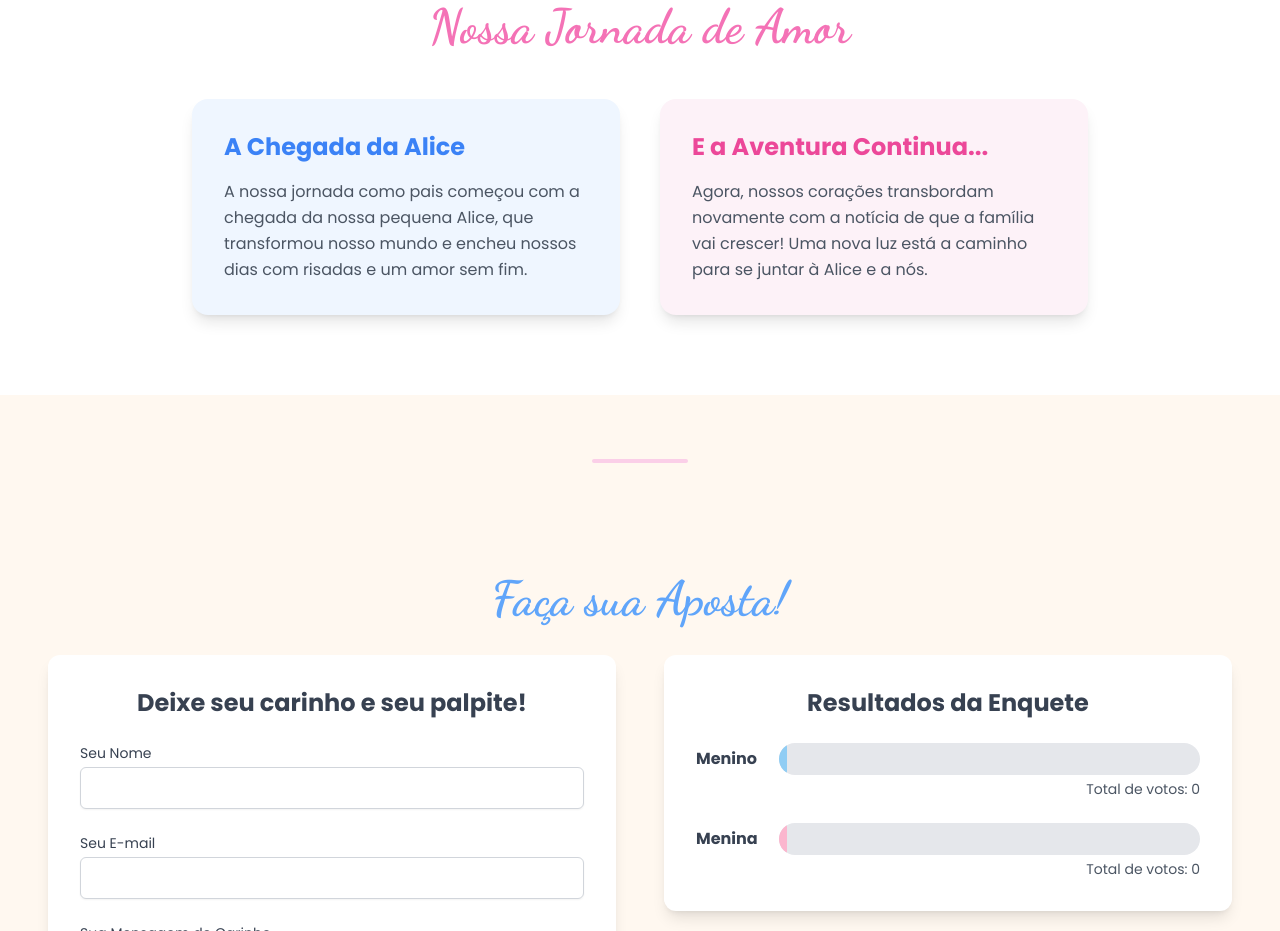
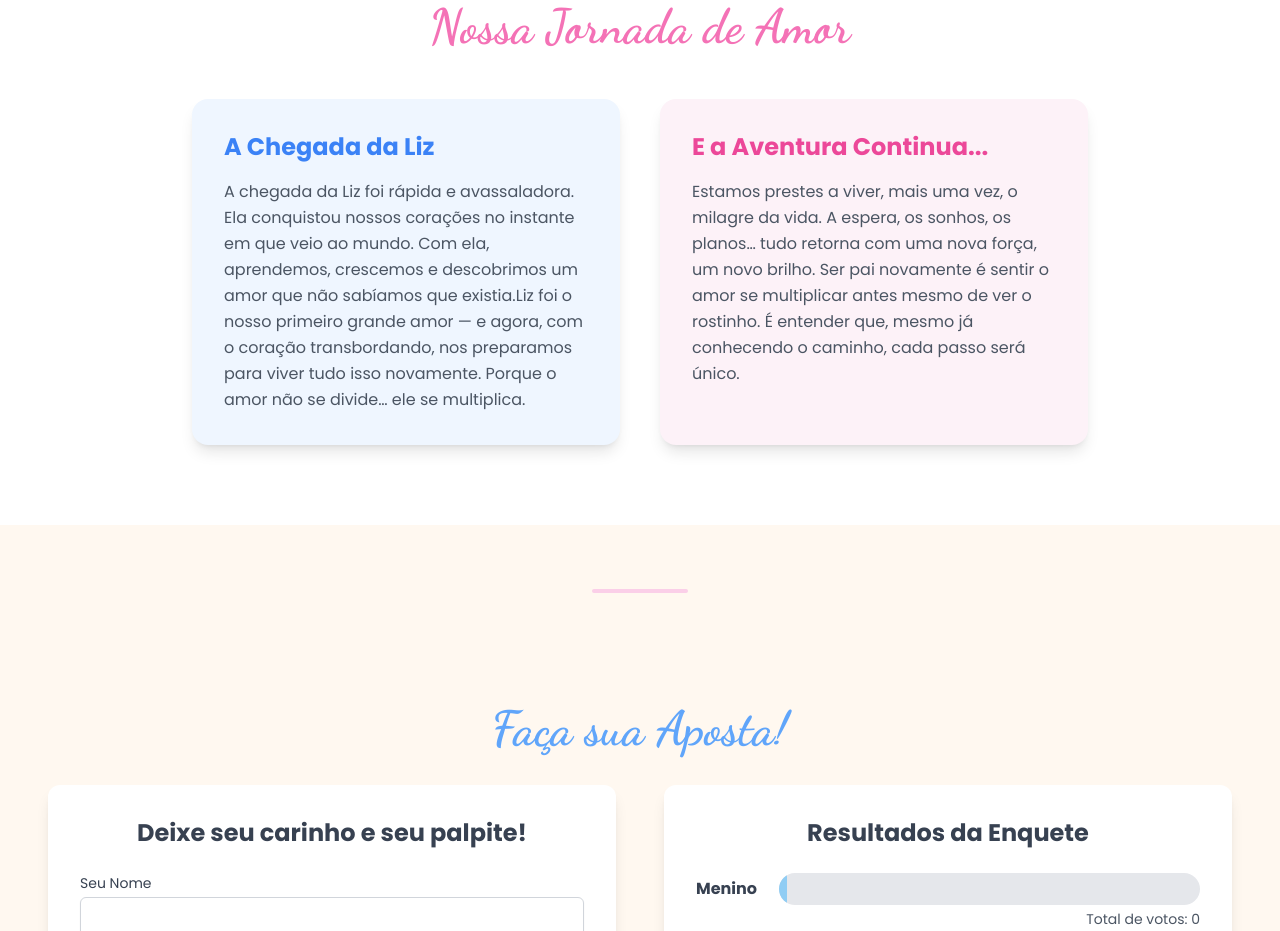
Before and after one commit to higorsf/charevelacao, a website: page public/index.html in a window 1280 px wide. Shown: the part 877-1808 px from the top of the page. Drawn offline with nearby package versions, Linux system fonts and the light colour scheme; no server answers.

Commit message:
feat: atualizando textos

```diff
--- a/public/index.html
+++ b/public/index.html
@@ -51,8 +51,8 @@
             <div class="max-w-4xl mx-auto text-center">
                 <h2 class="font-dancing text-5xl text-pink-400 mb-12">Nossa Jornada de Amor</h2>
                 <div class="grid md:grid-cols-2 gap-10 text-left">
-                    <div class="bg-blue-50 p-8 rounded-2xl shadow-lg"><h3 class="text-2xl font-bold text-blue-500 mb-4">A Chegada da Alice</h3><p class="text-gray-600 leading-relaxed">A nossa jornada como pais começou com a chegada da nossa pequena Alice, que transformou nosso mundo e encheu nossos dias com risadas e um amor sem fim.</p></div>
-                    <div class="bg-pink-50 p-8 rounded-2xl shadow-lg"><h3 class="text-2xl font-bold text-pink-500 mb-4">E a Aventura Continua...</h3><p class="text-gray-600 leading-relaxed">Agora, nossos corações transbordam novamente com a notícia de que a família vai crescer! Uma nova luz está a caminho para se juntar à Alice e a nós.</p></div>
+                    <div class="bg-blue-50 p-8 rounded-2xl shadow-lg"><h3 class="text-2xl font-bold text-blue-500 mb-4">A Chegada da Liz</h3><p class="text-gray-600 leading-relaxed">A chegada da Liz foi rápida e avassaladora. Ela conquistou nossos corações no instante em que veio ao mundo. Com ela, aprendemos, crescemos e descobrimos um amor que não sabíamos que existia.Liz foi o nosso primeiro grande amor — e agora, com o coração transbordando, nos preparamos para viver tudo isso novamente. Porque o amor não se divide… ele se multiplica.</p></div>
+                    <div class="bg-pink-50 p-8 rounded-2xl shadow-lg"><h3 class="text-2xl font-bold text-pink-500 mb-4">E a Aventura Continua...</h3><p class="text-gray-600 leading-relaxed">Estamos prestes a viver, mais uma vez, o milagre da vida. A espera, os sonhos, os planos… tudo retorna com uma nova força, um novo brilho. Ser pai novamente é sentir o amor se multiplicar antes mesmo de ver o rostinho. É entender que, mesmo já conhecendo o caminho, cada passo será único.</p></div>
                 </div>
             </div>
         </section>
```
